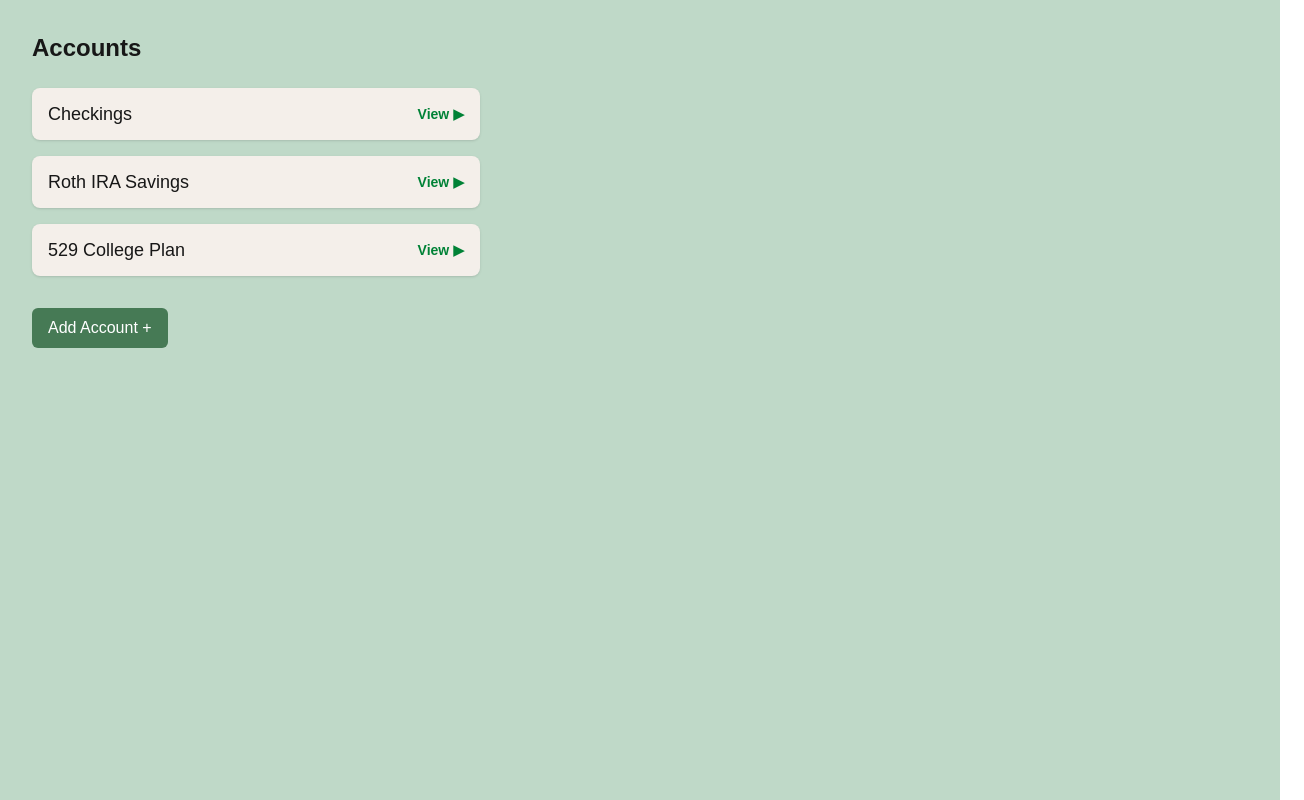
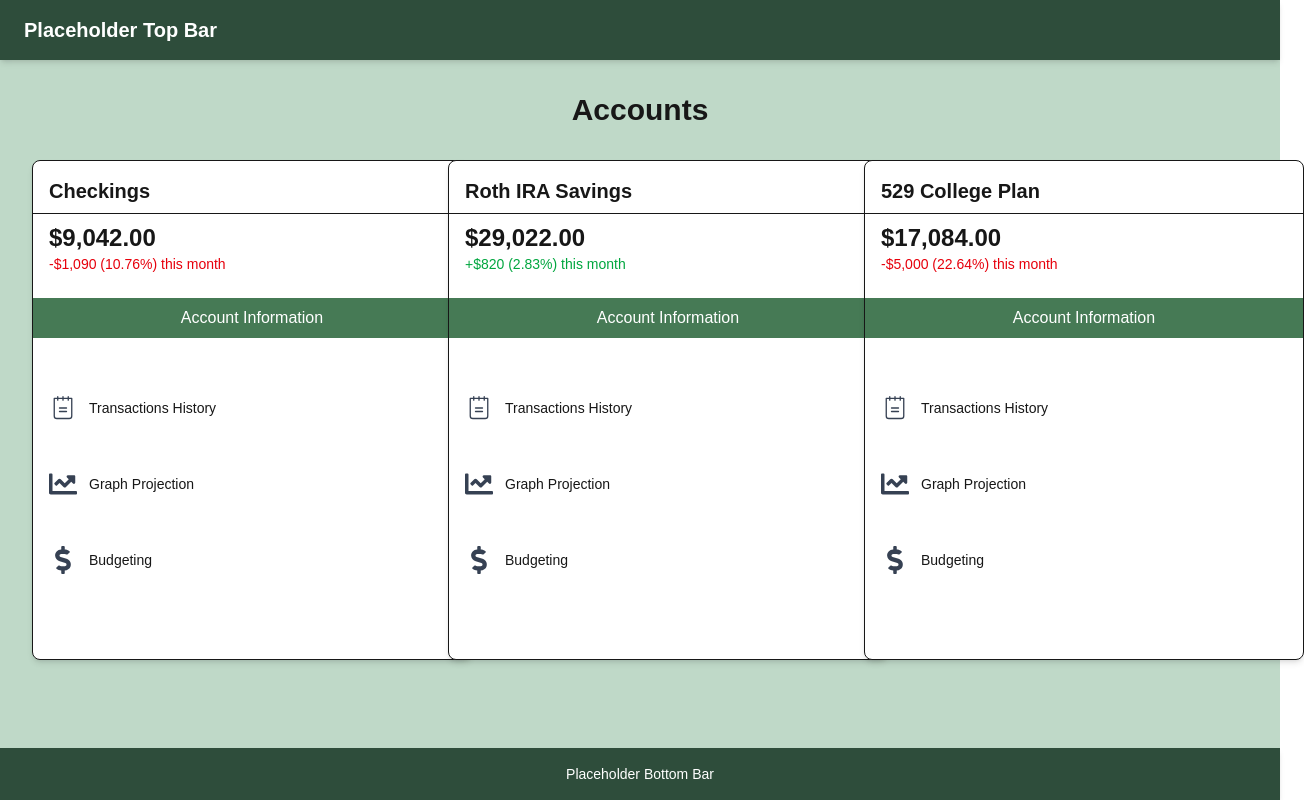
Before and after one commit to Chase-busters/Commerce_bank_project, a Next.js app: page /accounts in a window 1280 px wide. Shown: the whole page, 1304 px wide, since content can reach past the window. Built offline with nearby package versions, Linux system fonts and the light colour scheme.

Commit message:
Replaced Accounts Page with components version and added top/bottom bar placeholders

```diff
--- a/components/AccountCard.js
+++ b/components/AccountCard.js
@@ -1,13 +1,67 @@
-// components/AccountCard.js
+import { FaChartLine, FaDollarSign } from "react-icons/fa";
+import { PiNotepadLight } from "react-icons/pi";
 
-export default function AccountCard({ name }) {
-    return (
-      <div className="bg-[#F4EFEA] rounded-lg flex justify-between items-center px-4 py-3 shadow-sm">
-        <span className="text-lg font-medium">{name}</span>
-        <button className="text-sm text-green-700 font-semibold flex items-center space-x-1 hover:underline">
-          <span>View</span>
-          <span>▶</span>
-        </button>
+export default function AccountCard({ name, balance, change, positiveChange }) {
+  return (
+    <div className="bg-white rounded-lg border shadow-md w-[440px] min-h-[500px] flex flex-col">
+      {/* Top Section */}
+      <div className="border-b px-4 pt-4 pb-2">
+        <h2 className="text-xl font-semibold">{name}</h2>
       </div>
-    );
-  }
+
+      {/* Balance Info */}
+      <div className="px-4 pt-2 pb-6">
+        <p className="text-2xl font-semibold">${balance}</p>
+        <p className={`text-sm ${positiveChange ? "text-green-600" : "text-red-600"}`}>
+          {change}
+        </p>
+      </div>
+
+
+      {/* View Section */}
+      <div className="bg-[#467A55] text-white px-4 py-2 font-medium text-center">
+        Account Information
+      </div>
+
+      {/* Bottom Button Icons */}
+      <div className="px-4 pt-4 pb-4">
+        {/* Top Padding */}
+        <div className="h-10" />
+
+        {/* Icon Rows Spaced Evenly */}
+        <div className="flex flex-col justify-between h-[180px]">
+          {/* Row 1 */}
+          <div className="flex items-center gap-3">
+            <PiNotepadLight size={28} className="text-gray-700" />
+            <button className="text-left text-sm hover:underline focus:outline-none">
+              Transactions History
+            </button>
+          </div>
+
+          {/* Row 2 */}
+          <div className="flex items-center gap-3">
+            <FaChartLine size={28} className="text-gray-700" />
+            <button className="text-left text-sm hover:underline focus:outline-none">
+              Graph Projection
+            </button>
+          </div>
+
+          {/* Row 3 */}
+          <div className="flex items-center gap-3">
+            <FaDollarSign size={28} className="text-gray-700" />
+            <button className="text-left text-sm hover:underline focus:outline-none">
+              Budgeting
+            </button>
+          </div>
+        </div>
+
+        {/* Bottom Padding */}
+        <div className="h-2" />
+      </div>
+
+
+
+
+    </div>
+  );
+}
--- a/pages/accounts.js
+++ b/pages/accounts.js
@@ -2,23 +2,53 @@ import AccountCard from "../components/AccountCard";
 
 export default function AccountsPage() {
   const accounts = [
-    "Checkings",
-    "Roth IRA Savings",
-    "529 College Plan"
+    {
+      name: "Checkings",
+      balance: "9,042.00",
+      change: "-$1,090 (10.76%) this month",
+      positiveChange: false
+    },
+    {
+      name: "Roth IRA Savings",
+      balance: "29,022.00",
+      change: "+$820 (2.83%) this month",
+      positiveChange: true
+    },
+    {
+      name: "529 College Plan",
+      balance: "17,084.00",
+      change: "-$5,000 (22.64%) this month",
+      positiveChange: false
+    }
   ];
 
   return (
-    <div className="min-h-screen bg-[#BFD9C8] p-8">
-      <h1 className="text-2xl font-bold mb-6">Accounts</h1>
-      <div className="flex flex-col gap-4 max-w-md">
-        {accounts.map((name, index) => (
-          <AccountCard key={index} name={name} />
-        ))}
+    <div className="min-h-screen bg-[#BFD9C8] flex flex-col">
+      {/* Top Bar */}
+      <header className="bg-[#2e4d3b] text-white px-6 py-4 text-xl font-semibold shadow-md">
+        Placeholder Top Bar
+      </header>
 
-        <button className="bg-[#467A55] text-white px-4 py-2 rounded-md mt-4 w-fit hover:bg-[#386446]">
-          Add Account +
-        </button>
-      </div>
+      {/* Main Content */}
+      <main className="flex-grow flex flex-col items-center p-8">
+        <h1 className="text-3xl font-bold mb-8">Accounts</h1>
+        <div className="grid grid-cols-1 md:grid-cols-3 gap-8">
+          {accounts.map((account, index) => (
+            <AccountCard
+              key={index}
+              name={account.name}
+              balance={account.balance}
+              change={account.change}
+              positiveChange={account.positiveChange}
+            />
+          ))}
+        </div>
+      </main>
+
+      {/* Bottom Bar */}
+      <footer className="bg-[#2e4d3b] text-white px-6 py-4 text-center text-sm shadow-md">
+        Placeholder Bottom Bar
+      </footer>
     </div>
   );
 }
```
